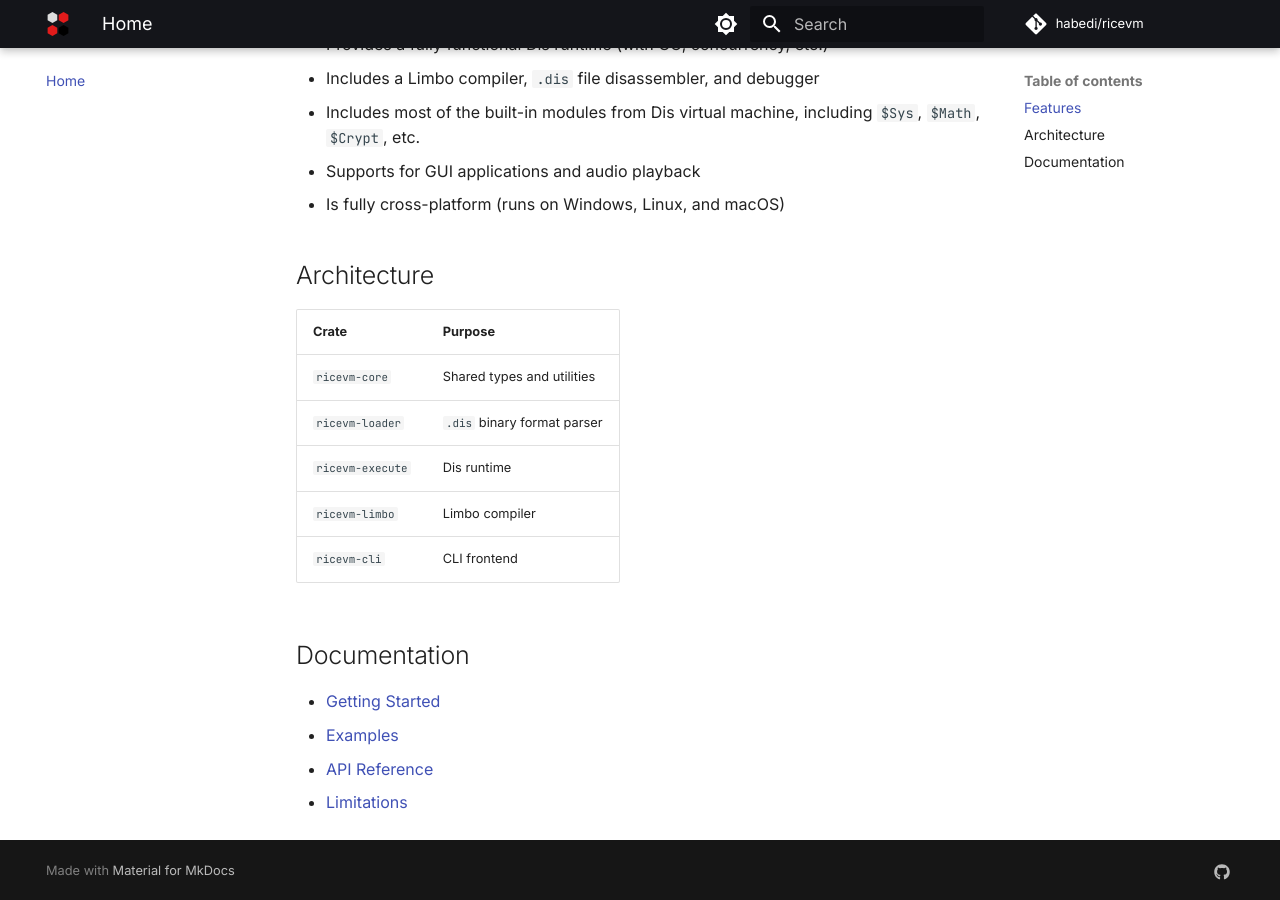
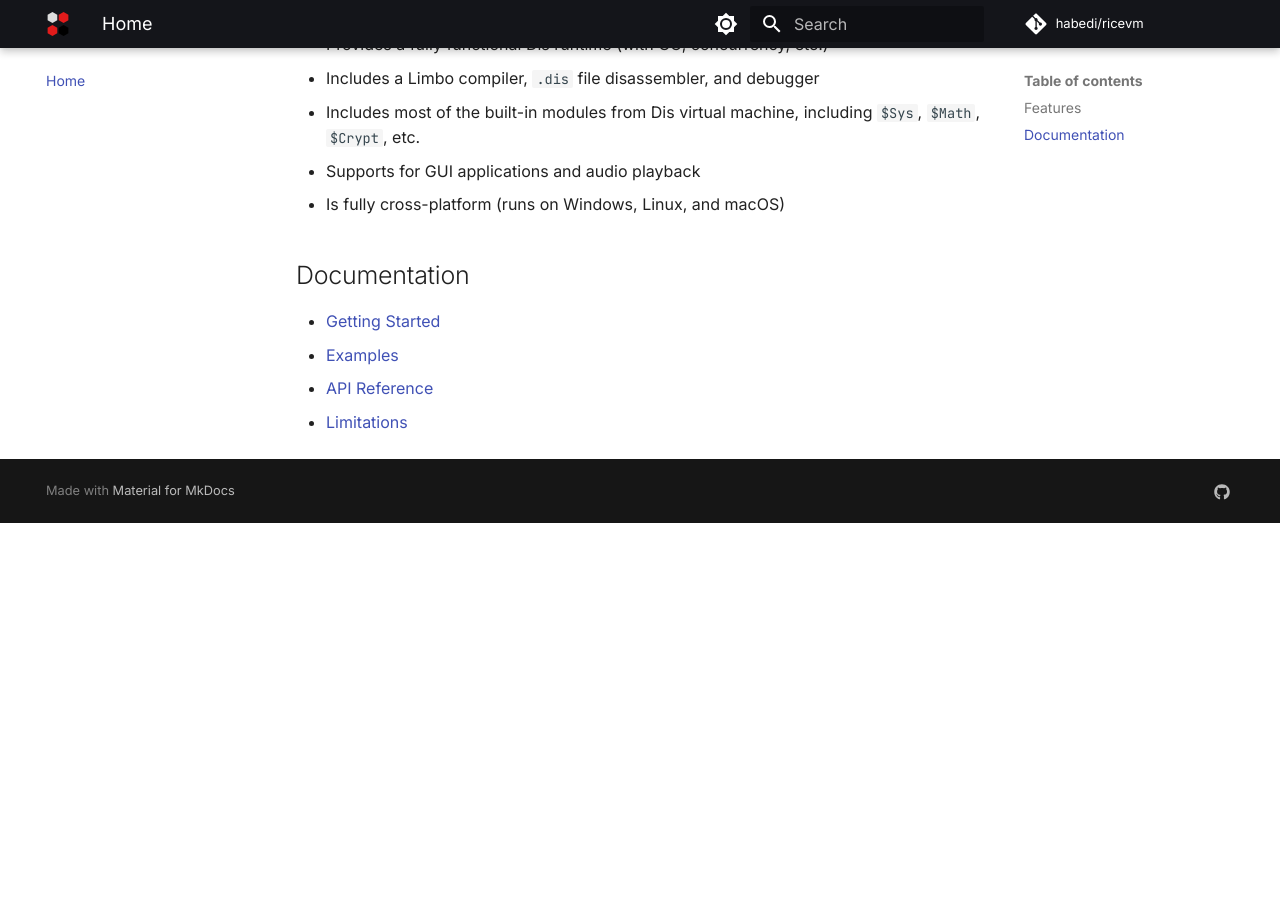
Before and after one commit to habedi/ricevm, an MkDocs documentation site: the page built from docs/index.md, in a window 1280 px wide and 900 px high, scrolled down 653 px. Built offline with MkDocs 1.6.1 and Material for MkDocs 9.7.7, drawn with Linux system fonts in a browser that asks for light colours; comment, search, counter and statistics services are not loaded; after the commit the page ends 1176 px from its top, so only the background shows below that.

```diff
--- a/docs/index.md
+++ b/docs/index.md
@@ -18,16 +18,6 @@
 - Supports for GUI applications and audio playback
 - Is fully cross-platform (runs on Windows, Linux, and macOS)
 
-## Architecture
-
-| Crate            | Purpose                     |
-|------------------|-----------------------------|
-| `ricevm-core`    | Shared types and utilities  |
-| `ricevm-loader`  | `.dis` binary format parser |
-| `ricevm-execute` | Dis runtime                 |
-| `ricevm-limbo`   | Limbo compiler              |
-| `ricevm-cli`     | CLI frontend                |
-
 ## Documentation
 
 - [Getting Started](getting-started.md)
```
Also changed, not shown: docs/api-reference.md (+10 -0 lines), 1 other file.
